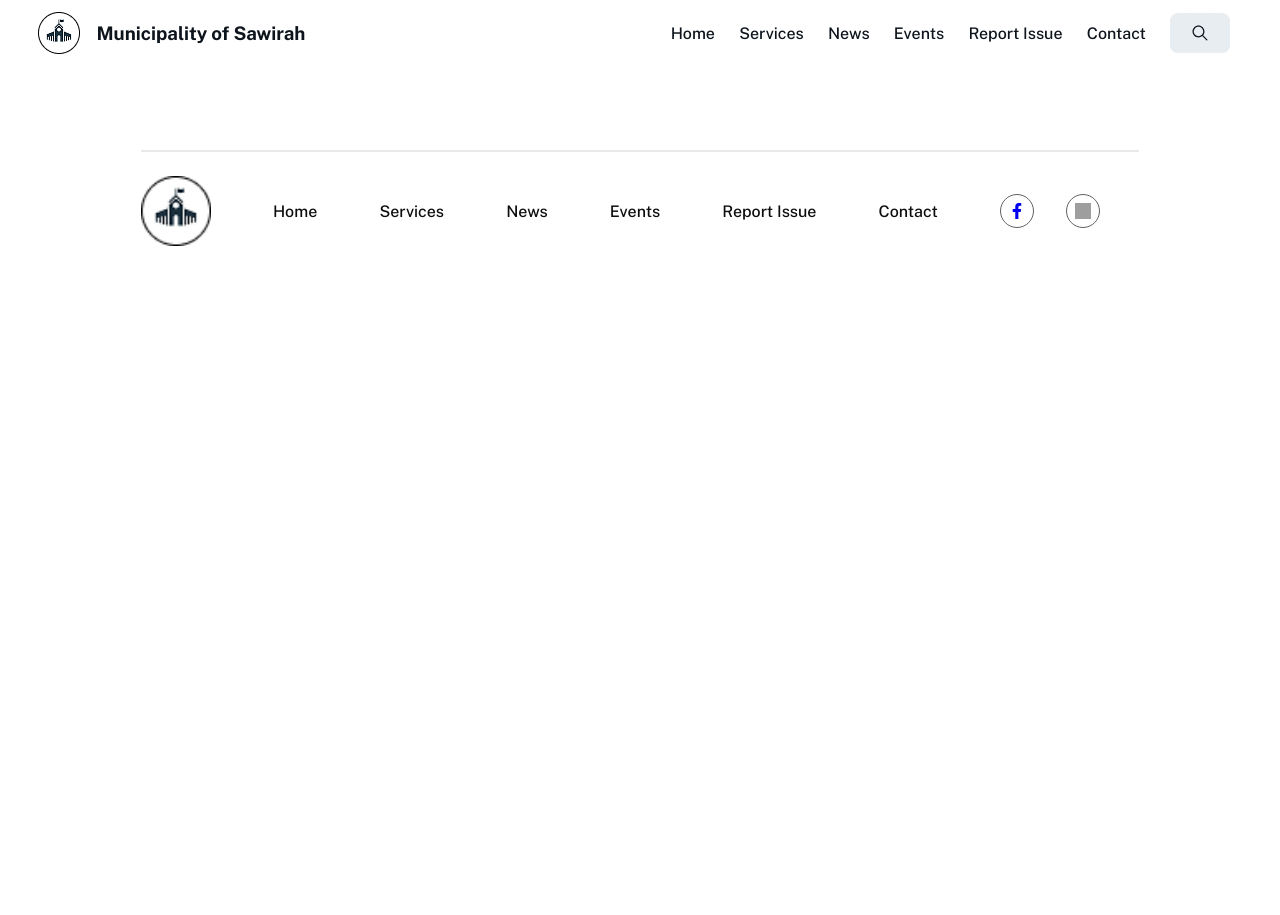
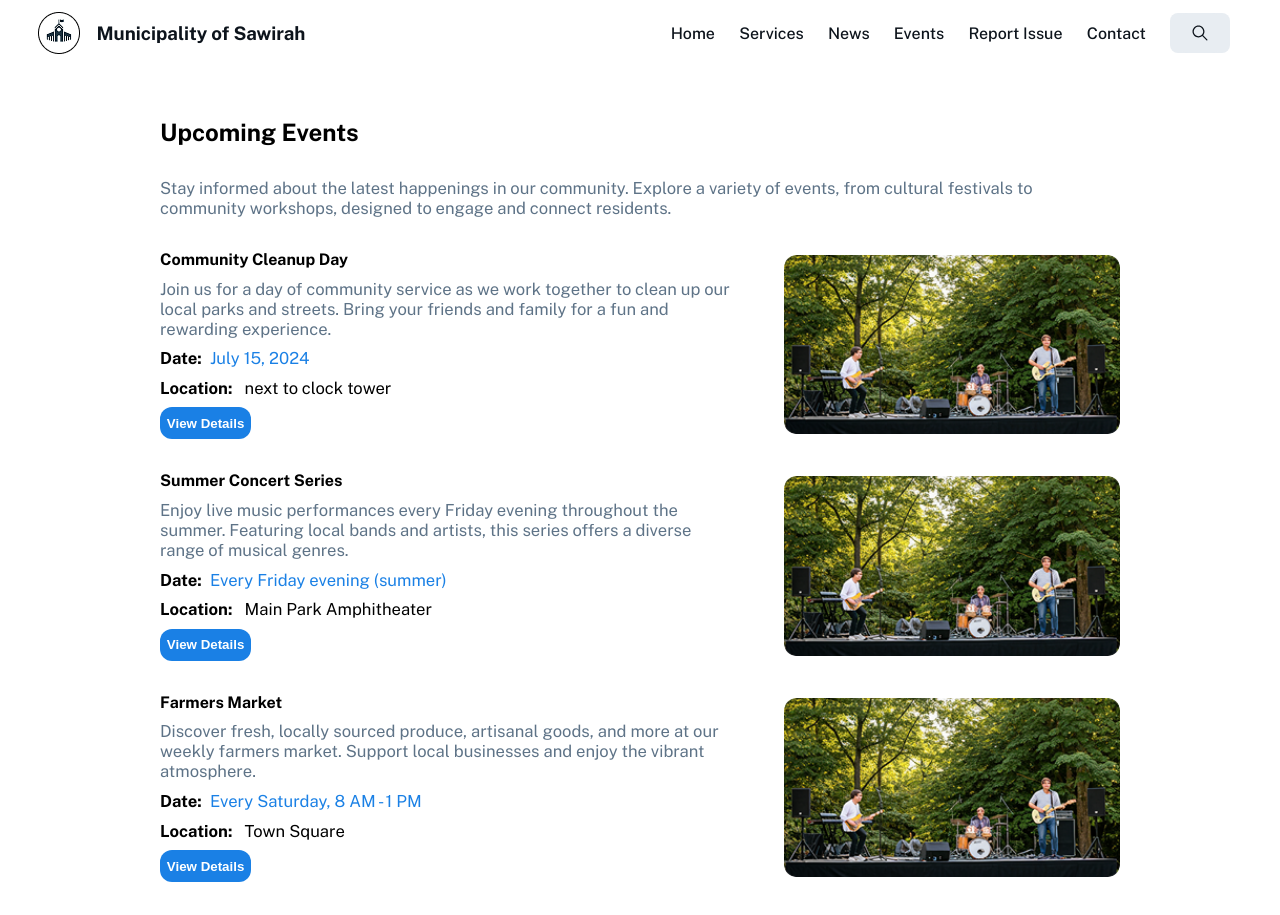
Before and after one commit to MahmoudSmaily194/Municipality, a React (Vite) app: page /events in a window 1280 px wide. Shown: the top 915 px of the page. Before the commit the page ends 800 px from the top, so only its background shows below. Built offline with nearby package versions, Linux system fonts and the light colour scheme; grey boxes are pictures that could not be loaded.

Commit message:
events page

```diff
--- /dev/null
+++ b/src/data/events.tsx
@@ -0,0 +1,53 @@
+import img from "../assets/event.png"
+
+
+export const events = [
+  {
+    url: img,
+    title: "Community Cleanup Day",
+    details:
+      "Join us for a day of community service as we work together to clean up our local parks and streets. Bring your friends and family for a fun and rewarding experience.",
+    date: "July 15, 2024",
+    location: "next to clock tower",
+  },
+  {
+    url: img,
+    title: "Summer Concert Series",
+    details:
+      "Enjoy live music performances every Friday evening throughout the summer. Featuring local bands and artists, this series offers a diverse range of musical genres.",
+    date: "Every Friday evening (summer)",
+    location: "Main Park Amphitheater",
+  },
+  {
+    url: img,
+    title: "Farmers Market",
+    details:
+      "Discover fresh, locally sourced produce, artisanal goods, and more at our weekly farmers market. Support local businesses and enjoy the vibrant atmosphere.",
+    date: "Every Saturday, 8 AM - 1 PM",
+    location: "Town Square",
+  },
+  {
+    url: img,
+    title: "Art Exhibition",
+    details:
+      "Explore a collection of contemporary art from local artists. The exhibition features paintings, sculptures, and mixed media works, showcasing the creativity of our community.",
+    date: "August 10 - 30, 2024",
+    location: "Civic Art Gallery",
+  },
+  {
+    url: img,
+    title: "Community Workshop: Sustainable Living",
+    details:
+      "Learn practical tips for sustainable living in this interactive workshop. Topics include reducing waste, conserving energy, and making eco-friendly choices.",
+    date: "August 5, 2024",
+    location: "Community Center, Room B",
+  },
+  {
+    url: img,
+    title: "Book Club Meeting",
+    details:
+      "Join fellow book lovers for a discussion of this month's featured book. Share your thoughts, insights, and enjoy a lively conversation.",
+    date: "July 28, 2024",
+    location: "Public Library, 2nd Floor",
+  },
+];
--- /dev/null
+++ b/src/pages/events/Events.tsx
@@ -0,0 +1,42 @@
+import style from "./events.module.css";
+import { events } from "../../data/events";
+const Events = () => {
+  return (
+    <div className={style.events_page}>
+      <div className={style.events_con}>
+        <h2>Upcoming Events</h2>
+        <p>
+          Stay informed about the latest happenings in our community. Explore a
+          variety of events, from cultural festivals to community workshops,
+          designed to engage and connect residents.
+        </p>
+        <div className={style.events}>
+          {events.map((event, index) => {
+            return (
+              <div key={index} className={style.event}>
+                <div className={style.event_text_con}>
+                  <h4>{event.title}</h4>
+                  <p>{event.details}</p>
+                  <p className={style.date}>
+                    <strong>Date:</strong>
+                    &nbsp;&nbsp;
+                    {event.date}
+                  </p>
+                  <p style={{color:"black"}}>
+                    <strong>Location:</strong>
+                    &nbsp; &nbsp;
+                    {event.location}
+                  </p>
+                  <button>View Details</button>
+                </div>
+                <img src={event.url} alt={event.url} />
+              </div>
+            );
+          })}
+        </div>
+      </div>
+    </div>
+  );
+};
+
+export default Events;
--- /dev/null
+++ b/src/pages/events/events.module.css
@@ -0,0 +1,84 @@
+.events_page {
+  display: flex;
+  align-items: center;
+  justify-content: center;
+  margin-top: 4rem;
+  font-family: "sans";
+}
+.events_con {
+  width: 75%;
+  display: flex;
+  flex-direction: column;
+  gap: 2rem;
+}
+.header {
+}
+.events {
+  display: flex;
+  flex-direction: column;
+  gap: 2rem;
+}
+.events_con p {
+  color: #5e7387;
+  font-weight: 400;
+  font-size: calc(0.8rem + 0.3vw);
+}
+
+.event {
+  display: flex;
+  align-items: center;
+  justify-content: space-between;
+  gap: 1rem;
+}
+
+.event_text_con {
+  width: 60%;
+  display: flex;
+  flex-direction: column;
+  gap: 0.6rem;
+}
+.event_text_con strong {
+  color: black;
+}
+.date {
+  color: #1a80e5 !important;
+}
+.event_text_con button {
+  border: none;
+  width: 5.7rem;
+  height: 2rem;
+  border-radius: 12px;
+  background-color: #1a80e5;
+  color: white;
+  font-weight: 700;
+}
+.event_text_con button:hover {
+  background-color: #1a75d0;
+}
+.event img {
+  width: 35%;
+  height: 100%;
+  border-radius: 12px;
+}
+@media (max-width: 867px) {
+  .event {
+    display: flex;
+    flex-direction: column-reverse;
+    gap: 2rem;
+    box-shadow: 0 4px 4px -2px rgba(0, 0, 0, 0.3);
+    padding-bottom: 1rem;
+    border-radius: 12px;
+  }
+  .event_text_con {
+    width: 95%;
+
+  }
+  .event img {
+    width: 100%;
+  }
+}
+@media (max-width: 567px) {
+.events_con{
+    width: 90%;
+}
+}
--- a/src/routes/PublicRoutes.tsx
+++ b/src/routes/PublicRoutes.tsx
@@ -4,6 +4,7 @@ import PublicLayout from "../layouts/PublicLayout";
 import Service from "../pages/services/Service";
 import News from "../pages/news/News";
 import NewsItem from "../pages/news/newsItem/NewsItem";
+import Events from "../pages/events/Events";
 
 const PublicRoutes = () => {
   return (
@@ -13,6 +14,7 @@ const PublicRoutes = () => {
         <Route path="/services" element={<Service />} />
         <Route path="/news" element={<News />} />
         <Route path="/news/:id" element={<NewsItem />} />
+        <Route path="/events" element={<Events/>}/>
       </Routes>
     </PublicLayout>
   );
```
Also changed, not shown: src/assets/event.png (added).
